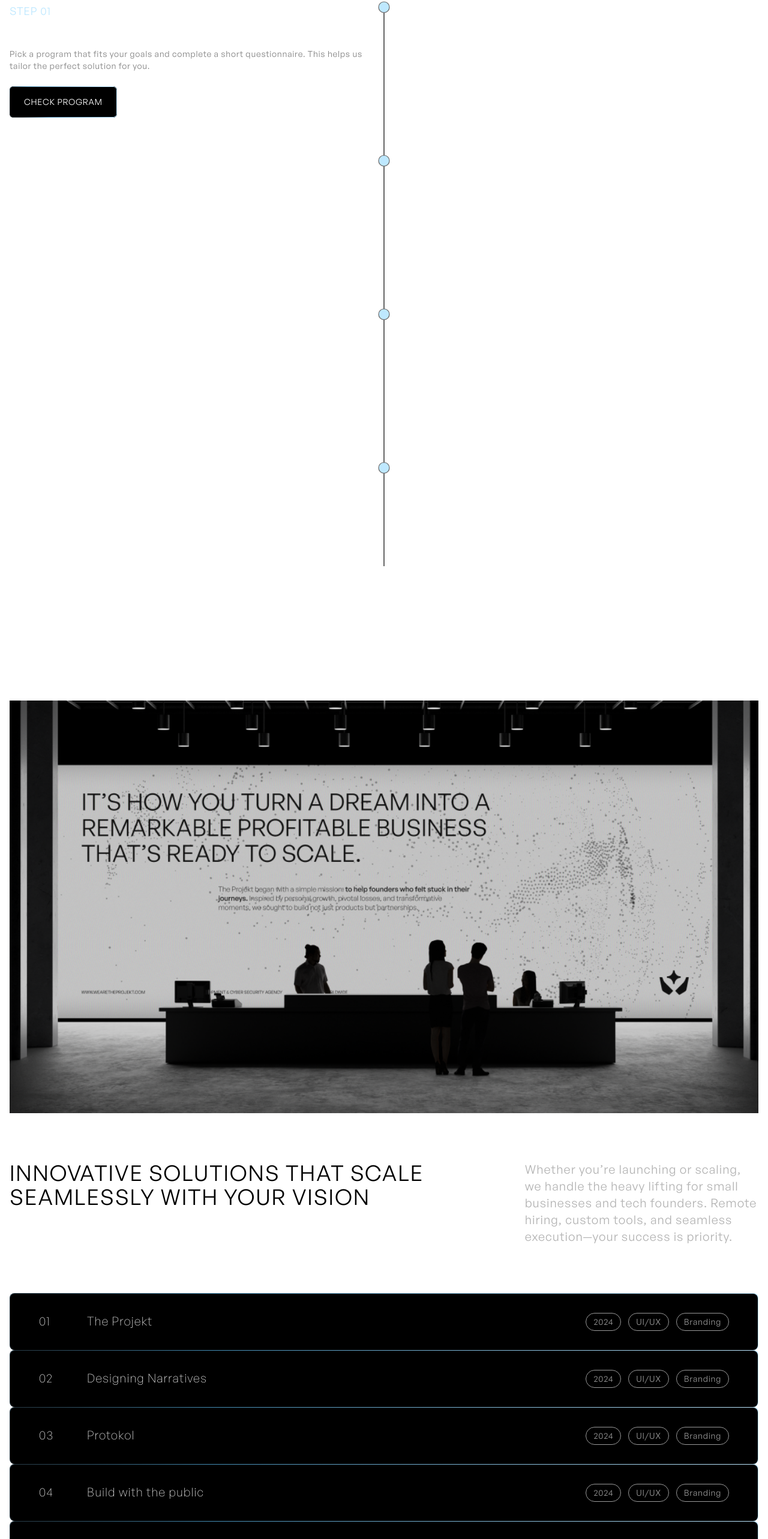
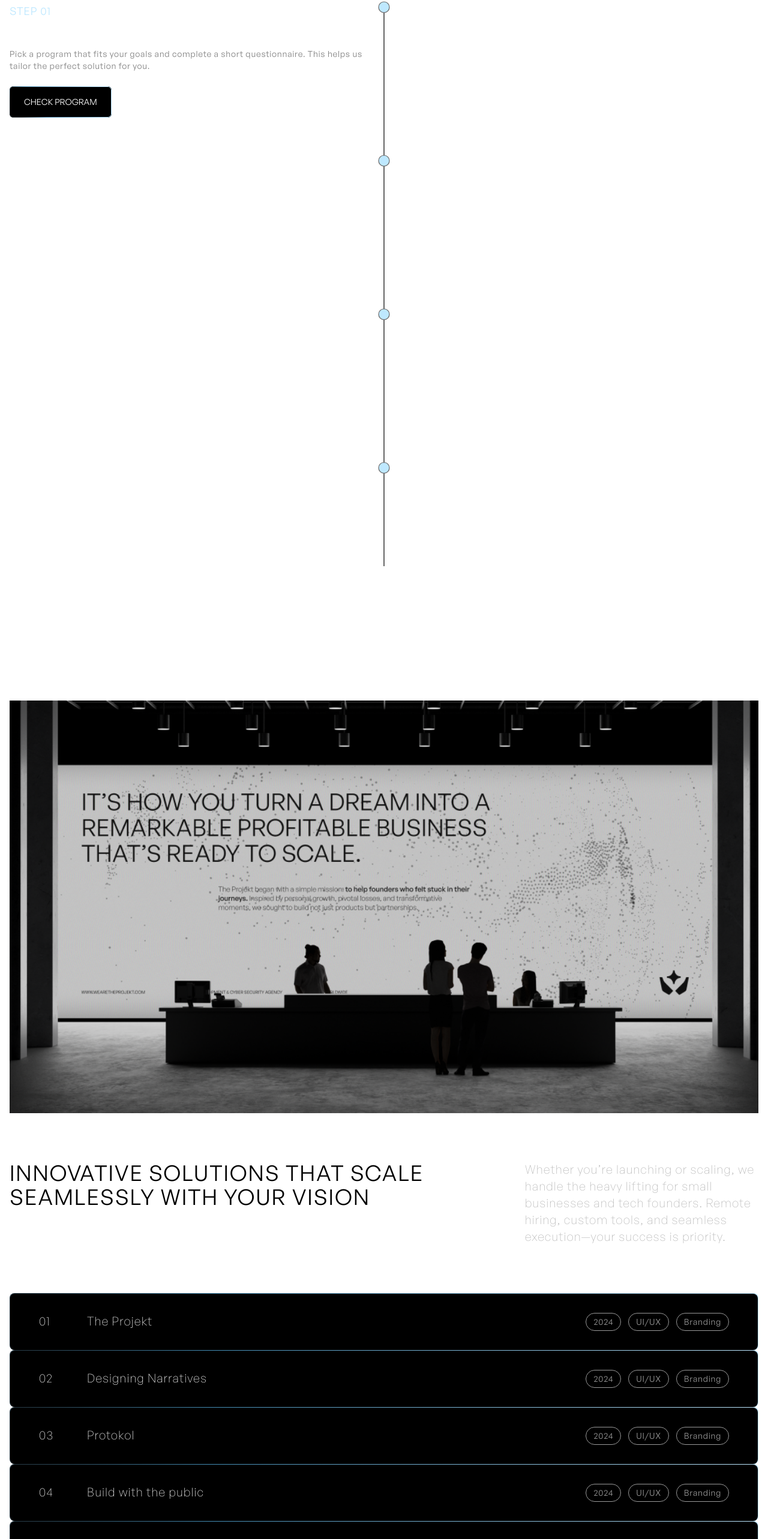
Before and after one commit to mikol-ux/test-projekt, a Next.js app: page / in a window 1280 px wide. Shown: the part 5771-8337 px from the top of the page at 60% size. Built offline with nearby package versions, Linux system fonts and the light colour scheme.

Commit message:
[Clean Up] Cleanup at 85%

```diff
--- a/src/app/(home)/partials/TheEnding/TheEnding.tsx
+++ b/src/app/(home)/partials/TheEnding/TheEnding.tsx
@@ -33,7 +33,7 @@ const TheEnding = () => {
 	return (
 		<footer className="tpk-contained">
 			<div className="flex justify-center items-center mb-32 w-full">
-				<h2 className="tpk-footer-theprojekt text-black dark:text-white text-nowrap whitespace-nowrap font-medium tracking-normal text-center">
+				<h2 className="text-black dark:text-white text-nowrap whitespace-nowrap font-medium tracking-normal text-center 3xl:text-">
 					THE PROJEKT
 				</h2>
 			</div>
--- a/src/app/(home)/sections/TheEvidence/index.tsx
+++ b/src/app/(home)/sections/TheEvidence/index.tsx
@@ -48,7 +48,7 @@ const VisionList = () => {
 					<h1 className="basis-1/2 lg:basis-4/6 3xl:basis-3/6 tpk-text-2xl text-start font-normal uppercase">
 						Innovative Solutions That Scale Seamlessly With Your Vision
 					</h1>
-					<p className="basis-1/2 lg:basis-2/6 3xl:basis-3/6 tpk-text-lg font-normal text-muted-5">
+					<p className="basis-1/2 lg:basis-2/6 3xl:basis-3/6 tpk-text-lg font-light text-muted-5">
 						Whether you’re launching or scaling, we handle the heavy lifting for small businesses and tech founders.
 						Remote hiring, custom tools, and seamless execution—your success is priority.
 					</p>
--- a/src/app/(home)/sections/TheProcess/index.tsx
+++ b/src/app/(home)/sections/TheProcess/index.tsx
@@ -114,6 +114,7 @@ const ProcessSteps: React.FC = () => {
 		});
 
 		// Animate Timeline Dots
+		// Make the dot blink once it comes on
 		gsap.utils.toArray<HTMLDivElement>(".timeline-dot").forEach((dot, index) => {
 			if (index === 0) return;
 			gsap.fromTo(
@@ -174,7 +175,7 @@ const ProcessSteps: React.FC = () => {
 									<p className="step-description tpk-text-sm text-muted-8 font-normal mb-6 transition-colors duration-300">
 										{step.description}
 									</p>
-									<GradientBtn href="#x" className="inline-flex tpk-text-sm" isAnimated={true}>{step.buttonText}</GradientBtn>
+									<GradientBtn href="#x" className="inline-flex text-sm" isAnimated={true}>{step.buttonText}</GradientBtn>
 								</div>
 								<div className="basis-6/12 2xl:basis-4/12"></div>
 							</div>
--- a/src/app/(home)/sections/TheService/index.tsx
+++ b/src/app/(home)/sections/TheService/index.tsx
@@ -56,7 +56,7 @@ const AboutUs: React.FC<AboutUsProps> = () => {
 										>
 											<path
 												d="M22.5 10.1639V11.8361C22.5 12.0229 22.348 12.1749 22.1612 12.1793C19.7505 12.2618 17.5701 13.2043 15.9109 14.7246C15.8544 14.7724 15.7979 14.8245 15.7458 14.8766C15.698 14.92 15.6502 14.9635 15.6068 15.0113C15.5764 15.0417 15.546 15.0721 15.5113 15.1068C15.4678 15.1502 15.4244 15.198 15.3766 15.2458C13.7738 16.9224 12.7661 19.168 12.6793 21.6612C12.6749 21.848 12.5229 22 12.3361 22H10.6639C10.4771 22 10.3251 21.848 10.3207 21.6612C10.2425 19.2592 9.29566 17.0831 7.78845 15.4239C7.6842 15.3066 7.57562 15.1937 7.46703 15.0851C7.44965 15.0677 7.43662 15.0547 7.41925 15.0373C7.31066 14.9287 7.19339 14.8201 7.08045 14.7159C7.01965 14.6638 6.96318 14.6116 6.90237 14.5639C5.26486 13.1435 3.15824 12.2618 0.834452 12.1836C0.64768 12.1793 0.5 12.0316 0.5 11.8448V10.1682C0.5 9.98144 0.652024 9.82942 0.838796 9.82507C3.32764 9.7382 5.57759 8.7305 7.25419 7.12774C9.22616 5.07759 10.2382 2.83198 10.3207 0.343139C10.3251 0.152024 10.4771 0 10.6639 0H12.3361C12.5229 0 12.6749 0.152024 12.6793 0.338796C12.7661 2.82764 13.7695 5.0689 15.3679 6.74551C17.7178 8.85212 19.8331 9.7382 22.1612 9.81639C22.348 9.82073 22.4957 9.96841 22.4957 10.1552L22.5 10.1639Z"
-												fill="#808080"
+												fill="#ffffff"
 											/>
 										</svg>
 									</span>
@@ -71,7 +71,7 @@ const AboutUs: React.FC<AboutUsProps> = () => {
 				</ul>
 			</div>
 			<div className="block w-full mt-28 text-center">
-				<GradientBtn href="/about" className="tpk-text-md">I Want The Full Story</GradientBtn>
+				<GradientBtn href="/AboutUs" className="tpk-text-md">I Want The Full Story</GradientBtn>
 			</div>
 		</section>
 	);
```
